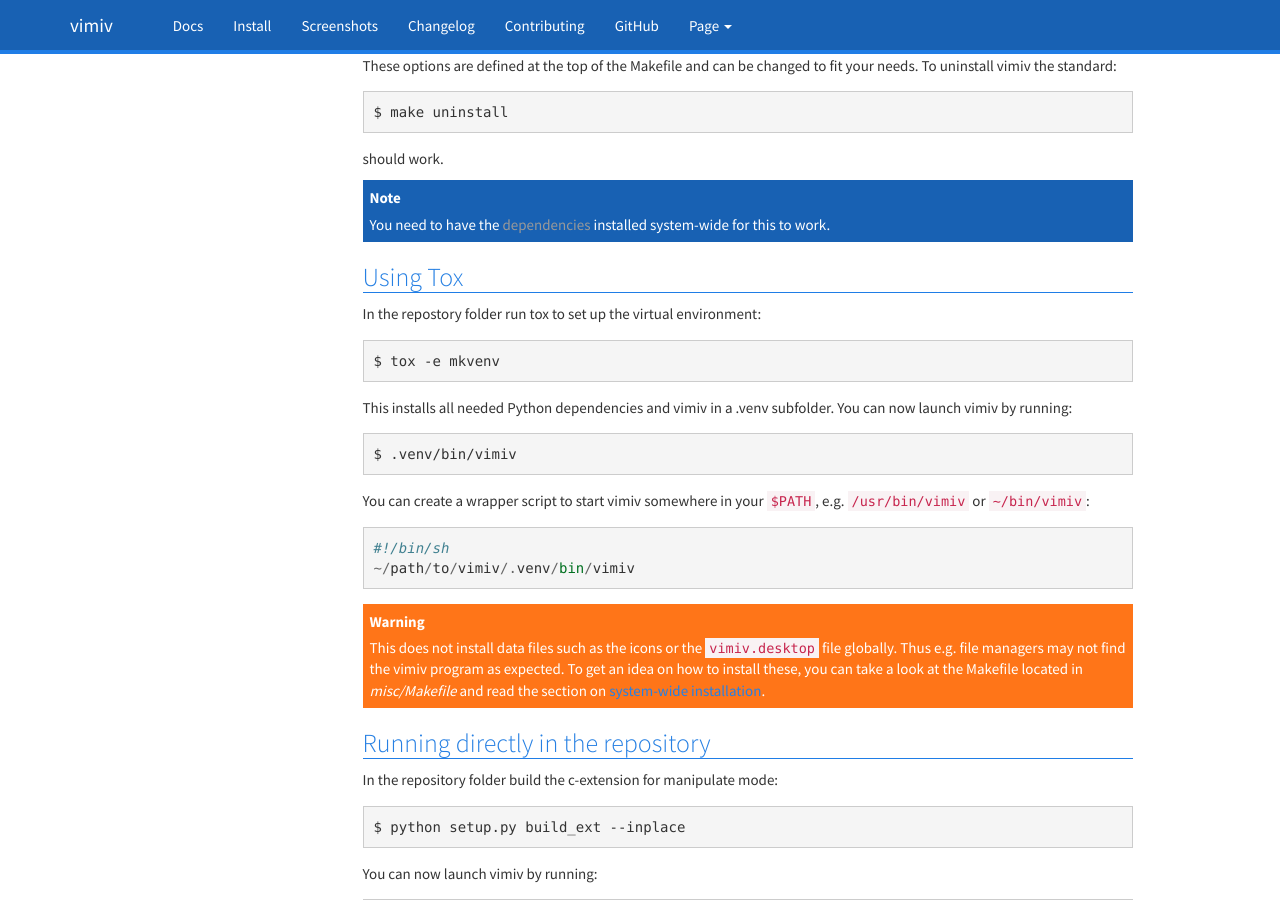
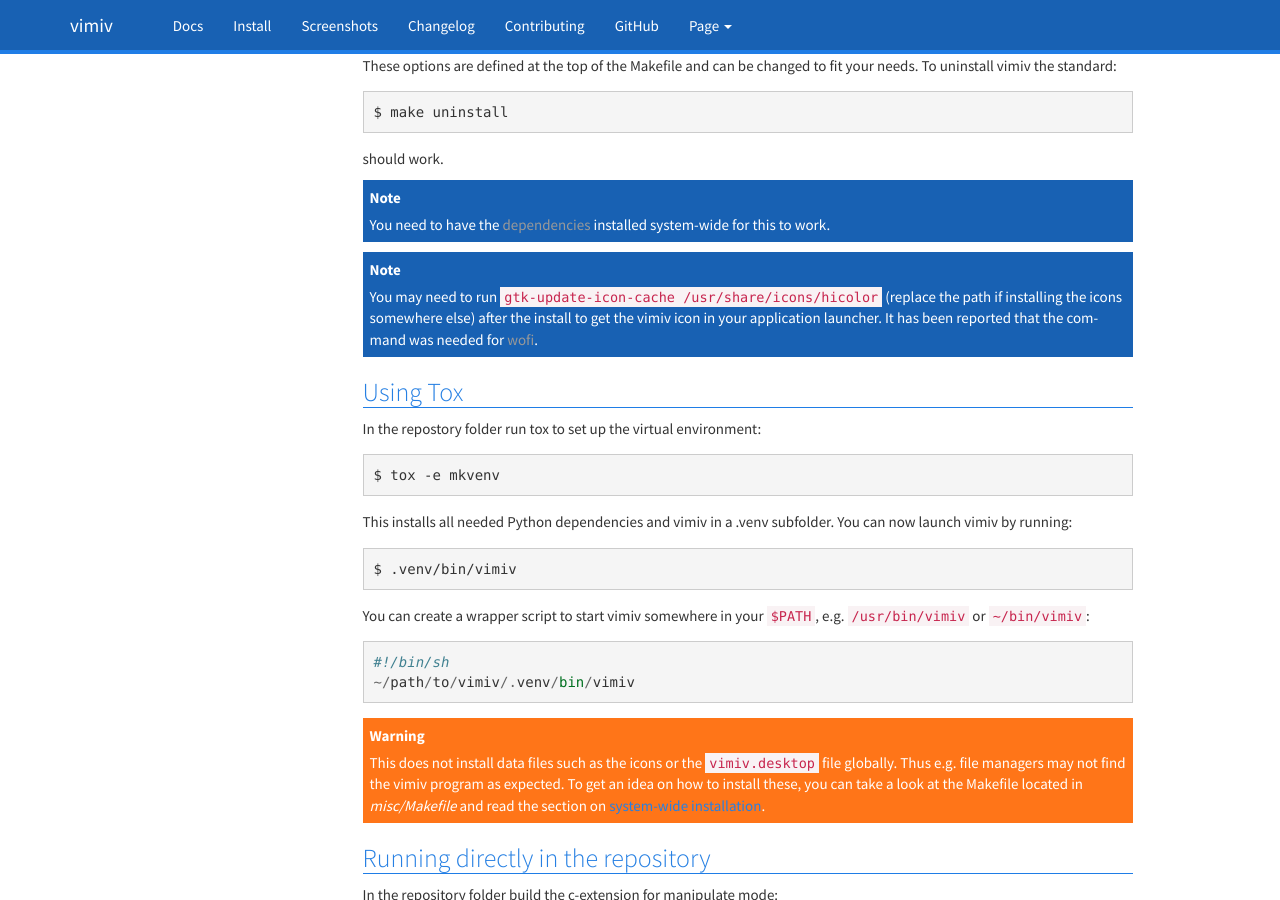
Before and after one commit to karlch/vimiv-qt, a Sphinx documentation site: the page built from docs/documentation/install.rst, in a window 1280 px wide and 900 px high, scrolled down 1531 px. Built offline with Sphinx 7.4.7, drawn with Linux system fonts in a browser that asks for light colours.

Commit message:
Update documentation, revert Makefile

```diff
--- a/docs/documentation/install.rst
+++ b/docs/documentation/install.rst
@@ -81,6 +81,8 @@
 
 .. include:: dependency_info.rst
 
+.. include:: updating_icon_cache.rst
+
 .. _install_using_tox:
 
 Using Tox
--- /dev/null
+++ b/docs/documentation/updating_icon_cache.rst
@@ -0,0 +1,6 @@
+.. note::
+
+    You may need to run ``gtk-update-icon-cache /usr/share/icons/hicolor`` (replace the
+    path if installing the icons somewhere else) after the install to get the vimiv icon
+    in your application launcher. It has been reported that the command was needed for
+    `wofi <https://hg.sr.ht/~scoopta/wofi>`_.
```
Also changed, not shown: 1 other file.
